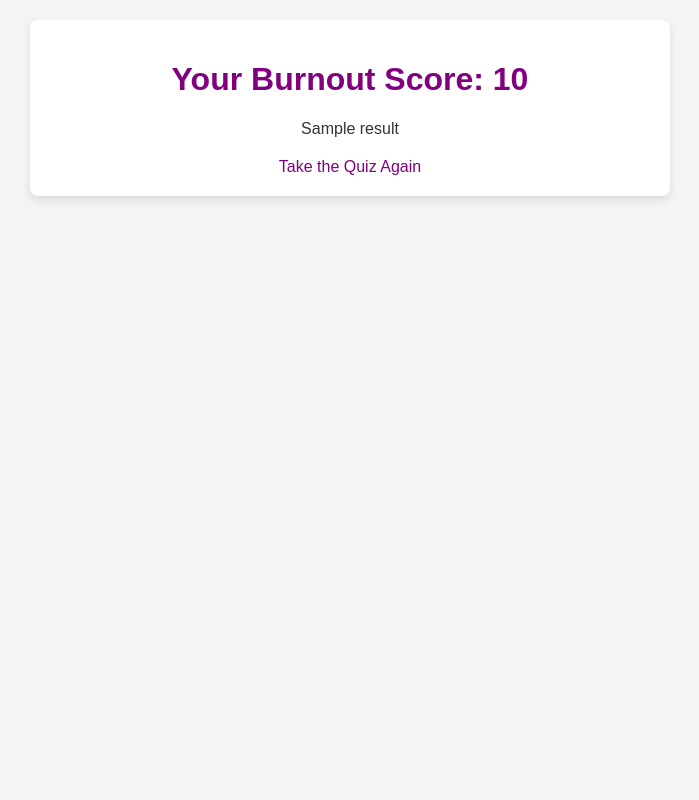
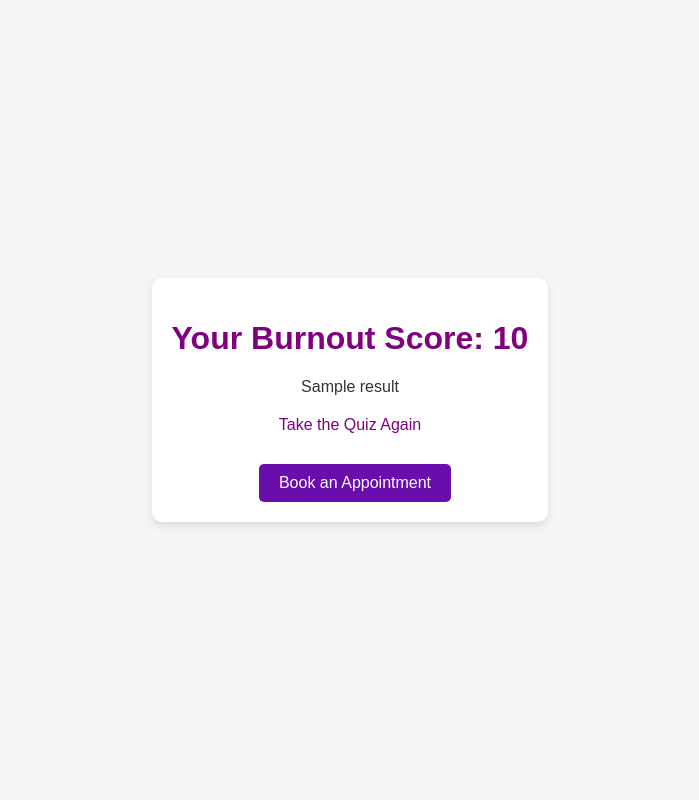
Before and after one commit to kiingsolomon/Burnout_quiz, a Flask app: template Burnout_quiz/templates/result.html in a window 1280 px wide. Shown: the whole page, without its empty margins (290-989 px from the left). Run offline with Flask 3, Linux system fonts and the light colour scheme; the template is opened without the code that fills it: most values are stand-ins (such as "Sample title", 1, 10 or a date in 2020).

Commit message:
Add files via upload

```diff
--- a/Burnout_quiz/templates/result.html
+++ b/Burnout_quiz/templates/result.html
@@ -6,11 +6,69 @@
     <title>Quiz Results</title>
     <link rel="stylesheet" href="{{ url_for('static', filename='style.css') }}">
 </head>
+
 <body>
     <div class="container">
         <h1>Your Burnout Score: {{ score }}</h1>
         <p>{{ result }}</p>
         <a href="/">Take the Quiz Again</a>
+        <!-- Button to open Calendly -->
+        <div class="button-container">
+            <button onclick="openCalendly()" class="book-btn">Book an Appointment</button>
+        </div>
+<script>
+function openCalendly() {
+    window.open('https://calendly.com/gtjemide/15minute-clarity-call', '_blank');
+}
+</script>
+
+<style>
+.button-container {
+    display: flex;
+    justify-content: center; /* Centers the button horizontally */
+    margin-top: 10px; /* Adds space from text above */
+}
+.book-btn {
+    background-color: #6A0DAD; /* Purple */
+    color: white;
+    padding: 10px 20px;
+    border: none;
+    border-radius: 5px;
+    cursor: pointer;
+    font-size: 16px;
+    display: inline-block; /* Ensures it doesn't stretch */
+    width: auto; /* Makes sure the button is not full width */
+    margin-top: 20px; /* Adds space from the text above */
+    margin-left: 10px; /* Adjust as needed */
+    text-align: center;
+}
+.book-btn:hover {
+    background-color: #580a90; /* Darker Purple */
+}
+</style>
     </div>
+
+
 </body>
+
 </html>
+
+<style>/* Ensure the body takes full height of the viewport */
+    body {
+        display: flex;
+        justify-content: center; /* Centers content horizontally */
+        align-items: center; /* Centers content vertically */
+        height: 100vh; /* Full height of the viewport */
+        margin: 0;
+        background-color: #f5f5f5; /* Optional: Light background color */
+    }
+
+    /* Style the container */
+    .container {
+        text-align: center; /* Ensures text inside is centered */
+        background: white;
+        padding: 20px;
+        border-radius: 10px;
+        box-shadow: 0px 4px 10px rgba(0, 0, 0, 0.1); /* Adds slight shadow */
+    }
+    </style>
```
